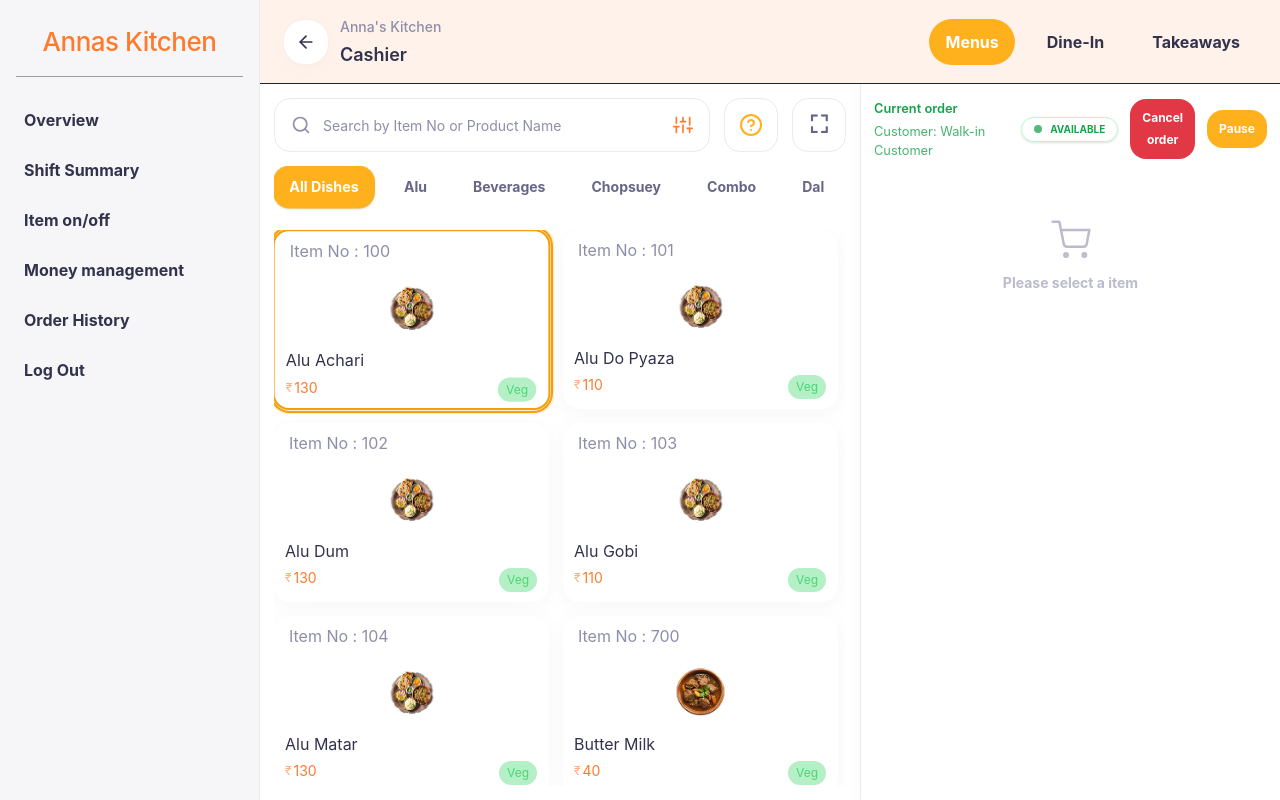
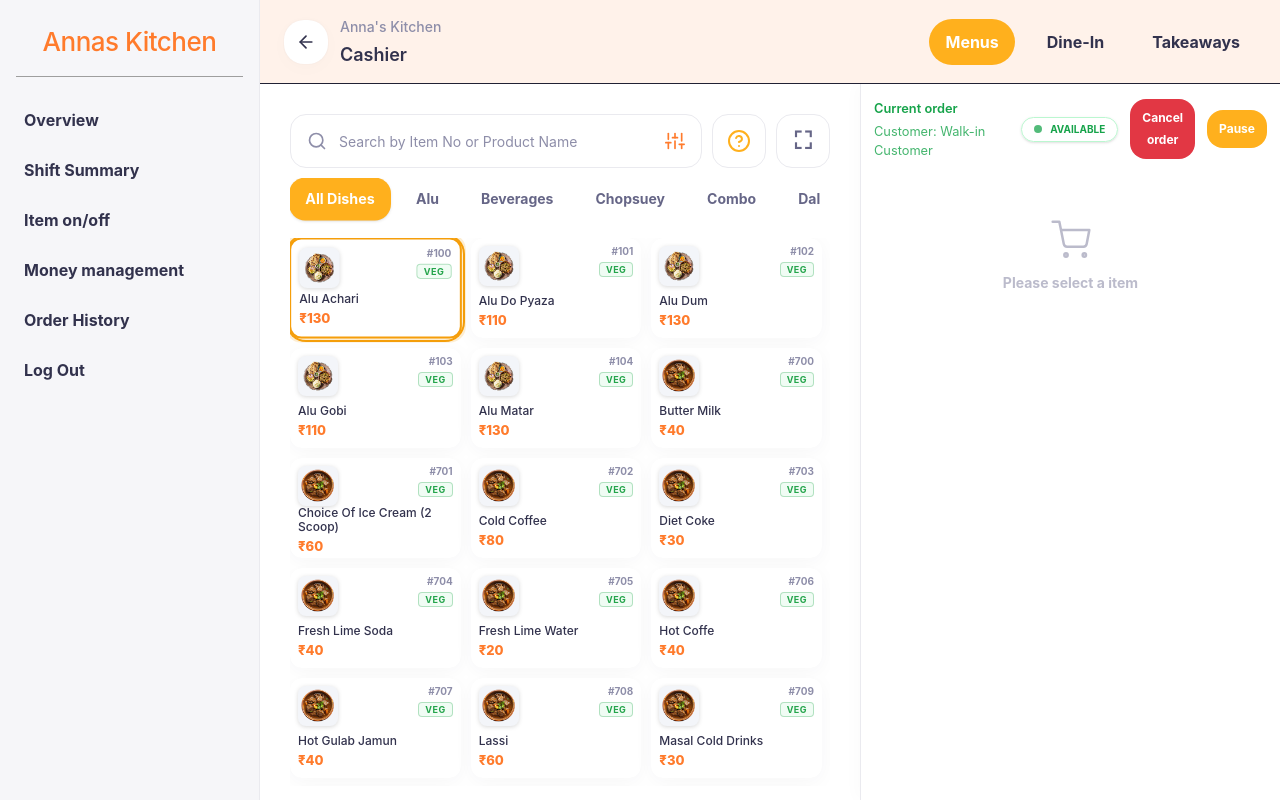
Before and after one commit to manojacccenture-wq/fooderp, a React (Vite) app: page /dashboard/menu in a window 1280 px wide. Built offline with nearby package versions, Linux system fonts and the light colour scheme.

Commit message:
Fix_UI)_&UX

```diff
--- a/src/components/cards/ProductCard/ProductCard.jsx
+++ b/src/components/cards/ProductCard/ProductCard.jsx
@@ -2,38 +2,33 @@ import React from 'react';
 
 export const ProductCard = ({ image, itemNo, title, price, isVeg, quantity, isKeyboardSelected }) => {
   return (
-    <div className={`bg-white h-[179px] w-full relative rounded-[16px] flex-shrink-0 transition-all duration-200 ${isKeyboardSelected ? 'border-2 border-[#f59e0b] shadow-[0_0_0_4px_rgba(245,158,11,0.18)] scale-[1.01] z-10' : quantity > 0 ? 'border border-[#faa300] shadow-[0px_4px_20px_0px_rgba(50,50,71,0.04)]' : 'shadow-[0px_4px_20px_0px_rgba(50,50,71,0.04),0px_0px_1px_0px_rgba(12,26,75,0.03)]'}`}>
-      <div className="absolute left-[7px] top-[8px] h-[24px] flex items-center justify-center px-2 py-2 rounded-full z-10">
-        <span className="text-card-detail-sm text-[var(--color-neutral-500)]">
-          Item No : {itemNo}
-        </span>
-      </div>
+    <div className={`bg-white h-[100px] w-full relative rounded-[12px] p-[8px] flex flex-col justify-between transition-all duration-200 ${isKeyboardSelected ? 'border-2 border-[#f59e0b] shadow-[0_0_0_4px_rgba(245,158,11,0.18)] scale-[1.01] z-10' : quantity > 0 ? 'border border-[#faa300] shadow-[0px_4px_20px_0px_rgba(50,50,71,0.04)]' : 'shadow-[0px_4px_20px_0px_rgba(50,50,71,0.04),0px_0px_1px_0px_rgba(12,26,75,0.03)]'}`}>
 
-      <div className="absolute top-[47px] left-1/2 -translate-x-1/2 w-[59px] h-[59px] drop-shadow-[0px_0px_4.72px_rgba(255,255,255,0.7)] pointer-events-none">
-        <img src={image} alt={title} className="w-full h-full object-cover" />
-      </div>
-
-      <div className="absolute left-[11px] top-[116px] right-[11px] flex flex-col gap-1 items-start">
-        <div className="w-full">
-          <span className="text-card-detail-sm text-[var(--color-neutral-800)] truncate block">{title}</span>
+      {/* Top Row: Image & Meta */}
+      <div className="flex justify-between items-start w-full gap-2">
+        <div className="w-[40px] h-[40px] shrink-0 drop-shadow-sm rounded-[8px] overflow-hidden bg-[#f3f5f9]">
+          <img src={image} alt={title} className="w-full h-full object-cover" />
         </div>
-        <div className="flex gap-[2px] items-start">
-          <small className="text-[var(--color-tertiary-3)] pb-[5px]">₹</small>
-          <span className="text-price-sm text-[var(--color-tertiary-1)]">{price}</span>
+        <div className="flex-1 flex flex-col items-end min-w-0">
+          <span className="text-[10px] text-[#8e8ea9] font-bold leading-none">#{itemNo}</span>
+          <div className={`mt-1.5 px-1.5 py-[2px] rounded border ${isVeg ? 'bg-[#b4efc6]/20 border-[#24a44b]/30 text-[#24a44b]' : 'bg-[#ffe2e5]/30 border-[#e23744]/30 text-[#e23744]'} text-[9px] font-bold tracking-wider leading-none`}>
+            {isVeg ? 'VEG' : 'NVEG'}
+          </div>
         </div>
       </div>
 
-      <div className={`absolute right-[12px] top-[145px] h-[24px] flex items-center justify-center px-2 py-2 rounded-full ${isVeg ? 'bg-[var(--color-success-200)]' : 'bg-[var(--color-danger-200)]'}`}>
-        <span className={`text-caption-3 ${isVeg ? 'text-[var(--color-success-500)]' : 'text-[var(--color-danger-500)]'}`}>
-          {isVeg ? 'Veg' : 'Non Veg'}
-        </span>
+      {/* Bottom Row: Title & Price */}
+      <div className="flex flex-col w-full mt-auto">
+        <span className="text-[12px] font-medium text-[#32324d] leading-[1.2] line-clamp-2">{title}</span>
+        <div className="flex items-center justify-between mt-[2px]">
+          <span className="text-[13px] font-extrabold text-[#ff7b2c]">₹{price}</span>
+          {quantity > 0 && (
+            <div className="min-w-[20px] h-[20px] px-[4px] bg-[#e23744] rounded-full flex items-center justify-center shadow-sm">
+              <span className="text-white text-[11px] font-bold leading-none">{quantity}</span>
+            </div>
+          )}
+        </div>
       </div>
-
-      {quantity > 0 && (
-        <div className="absolute -right-[5px] top-[8px] min-w-[24px] h-[24px] px-[5px] bg-[var(--color-danger-500)] rounded-full flex items-center justify-center">
-          <span className="text-white text-caption-2 text-center leading-none">{quantity}</span>
-        </div>
-      )}
     </div>
   );
 };
--- a/src/components/menu/MenuContent.jsx
+++ b/src/components/menu/MenuContent.jsx
@@ -148,8 +148,8 @@ export const MenuContent = ({
   }, [activeKeyboardSection, keyboardSelectedIndex, visibleProducts]);
 
   return (
-    <div className="flex flex-col w-full h-[100vh] max-w-full overflow-hidden">
-      <div className="flex items-center gap-[14px] mb-[14px] shrink-0">
+    <div className="flex flex-col w-full h-[100vh] max-w-full overflow-hidden px-4 pt-4">
+      <div className="flex items-center gap-[10px] mb-[10px] shrink-0">
         <div className={clsx(
           "flex-1 h-[54px] bg-white border rounded-[16px] flex items-center px-4 py-3 transition-colors",
           isSearchFocused ? "border-[#ffb01d]" : "border-[#eaeaef]"
@@ -179,7 +179,7 @@ export const MenuContent = ({
         </div>
 
 
-        <div className="flex gap-[14px]">
+        <div className="flex gap-[10px]">
           <button
             onClick={onOpenHelperModal}
             className="h-[54px] w-[54px] border rounded-[16px] flex items-center justify-center transition-colors text-[20px] shrink-0 bg-white text-[#ffb01d] border-[#eaeaef] hover:bg-[#fff7e8] hover:border-[#ffb01d]/50"
@@ -205,7 +205,7 @@ export const MenuContent = ({
         </div>
       </div>
 
-      <div className="flex items-center gap-[14px] mb-[14px] shrink-0 overflow-x-auto whitespace-nowrap custom-scrollbar pb-2">
+      <div className="flex items-center gap-[10px] mb-[10px] shrink-0 overflow-x-auto whitespace-nowrap custom-scrollbar pb-2">
         {CATEGORIES.map((cat, index) => (
           <button
             key={index}
@@ -227,8 +227,8 @@ export const MenuContent = ({
         className="flex-1 overflow-y-auto overflow-x-hidden custom-scrollbar pr-2 pb-6 scroll-smooth"
       >
         <div
-          className="grid gap-[14px] pb-[100px] items-stretch"
-          style={{ gridTemplateColumns: 'repeat(auto-fill, minmax(180px, 1fr))' }}
+          className="grid gap-[10px] pb-[100px] items-stretch"
+          style={{ gridTemplateColumns: 'repeat(auto-fill, minmax(140px, 1fr))' }}
         >
           {visibleProducts.length > 0 ? (
             visibleProducts.map((p, index) => {
```
Also changed, not shown: src/pages/Menu/components/OrderItem.jsx (+33 -40 lines).
